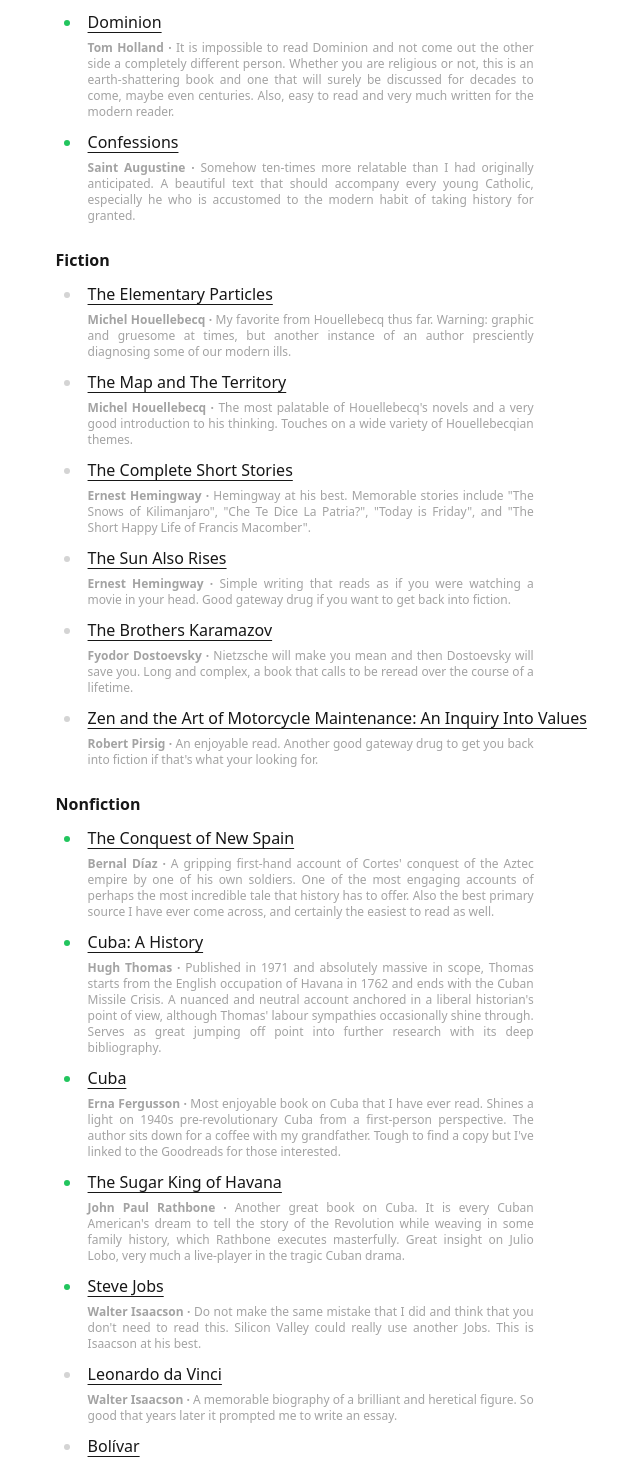
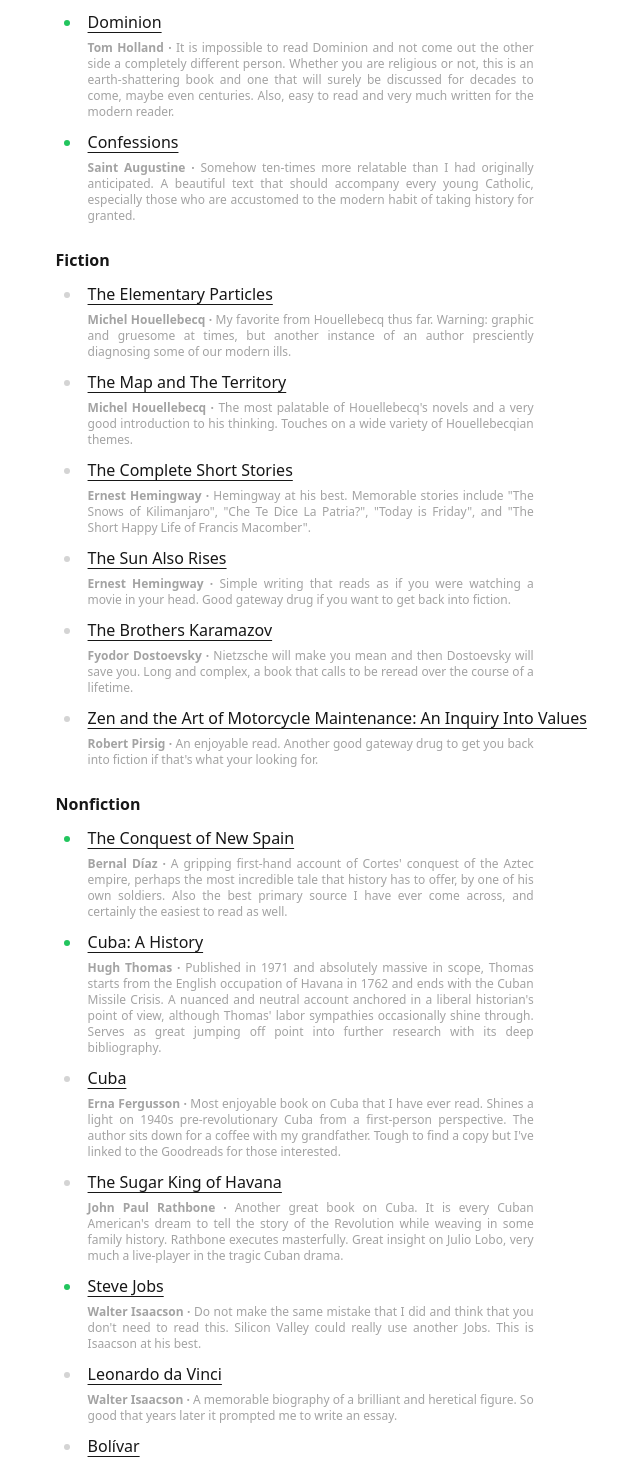
Before and after one commit to gonzalonunez/gonzalonunez.me, a Next.js app: page /reading in a window 1280 px wide. Shown: the part 924-2385 px from the top of the page, without its empty margins (287-927 px from the left). Built offline with nearby package versions, Linux system fonts and the light colour scheme.

Commit message:
typos and tweaks

```diff
--- a/pages/reading/index.js
+++ b/pages/reading/index.js
@@ -66,7 +66,7 @@
         title: 'Confessions',
         subtitle: 'Saint Augustine',
         details:
-          'Somehow ten-times more relatable than I had originally anticipated. A beautiful text that should accompany every young Catholic, especially he who is accustomed to the modern habit of taking history for granted.',
+          'Somehow ten-times more relatable than I had originally anticipated. A beautiful text that should accompany every young Catholic, especially those who are accustomed to the modern habit of taking history for granted.',
         href: 'https://a.co/d/fDBP6vB',
         new: true
       }
@@ -121,7 +121,7 @@
         title: 'The Conquest of New Spain',
         subtitle: 'Bernal Díaz',
         details:
-          "A gripping first-hand account of Cortes' conquest of the Aztec empire by one of his own soldiers. One of the most engaging accounts of perhaps the most incredible tale that history has to offer. Also the best primary source I have ever come across, and certainly the easiest to read as well.",
+          "A gripping first-hand account of Cortes' conquest of the Aztec empire, perhaps the most incredible tale that history has to offer, by one of his own soldiers. Also the best primary source I have ever come across, and certainly the easiest to read as well.",
         href: 'https://a.co/d/f75VqQ0',
         new: true
       },
@@ -129,7 +129,7 @@
         title: 'Cuba: A History',
         subtitle: 'Hugh Thomas',
         details:
-          "Published in 1971 and absolutely massive in scope, Thomas starts from the English occupation of Havana in 1762 and ends with the Cuban Missile Crisis. A nuanced and neutral account anchored in a liberal historian's point of view, although Thomas' labour sympathies occasionally shine through. Serves as great jumping off point into further research with its deep bibliography.",
+          "Published in 1971 and absolutely massive in scope, Thomas starts from the English occupation of Havana in 1762 and ends with the Cuban Missile Crisis. A nuanced and neutral account anchored in a liberal historian's point of view, although Thomas' labor sympathies occasionally shine through. Serves as great jumping off point into further research with its deep bibliography.",
         href: 'https://a.co/d/ch9a6cm',
         new: true
       },
@@ -138,16 +138,14 @@
         subtitle: 'Erna Fergusson',
         details:
           "Most enjoyable book on Cuba that I have ever read. Shines a light on 1940s pre-revolutionary Cuba from a first-person perspective. The author sits down for a coffee with my grandfather. Tough to find a copy but I've linked to the Goodreads for those interested.",
-        href: 'https://www.goodreads.com/en/book/show/17234438-cuba',
-        new: true
+        href: 'https://www.goodreads.com/en/book/show/17234438-cuba'
       },
       {
         title: 'The Sugar King of Havana',
         subtitle: 'John Paul Rathbone',
         details:
-          "Another great book on Cuba. It is every Cuban American's dream to tell the story of the Revolution while weaving in some family history, which Rathbone executes masterfully. Great insight on Julio Lobo, very much a live-player in the tragic Cuban drama.",
-        href: 'https://www.amazon.com/Sugar-King-Havana-Julio-Tycoon/dp/0143119338',
-        new: true
+          "Another great book on Cuba. It is every Cuban American's dream to tell the story of the Revolution while weaving in some family history. Rathbone executes masterfully. Great insight on Julio Lobo, very much a live-player in the tragic Cuban drama.",
+        href: 'https://www.amazon.com/Sugar-King-Havana-Julio-Tycoon/dp/0143119338'
       },
       {
         title: 'Steve Jobs',
```
